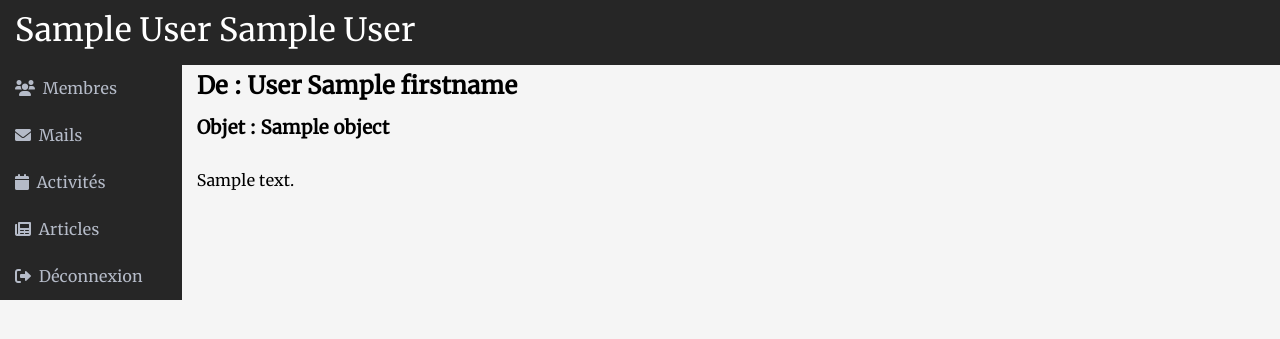
After one commit to LorsGuillou/deuit-ta, a PHP site: template app/Views/admin/templates/readMail.php in a window 1280 px wide. The commit adds this page. Shown: the top 339 px of the page. Run offline with PHP 8.4, Linux system fonts and the light colour scheme; the visitor is signed in with stand-in values (Sample User, id 1); tables that the repository leaves empty or names only in its code hold one stand-in row (values such as "Sample post"); the template is opened without the code that fills it: most values are stand-ins (such as "Sample title", 1, 10 or a date in 2020).

Commit message:
méthode readMail

```diff
--- a/Public/admin/css/style.css
+++ b/Public/admin/css/style.css
@@ -168,3 +168,15 @@ header #bandeau a {
 #dashboard .admin-table tbody tr .action-case a .action-delete {
     color: red;
 }
+
+/* ====================
+=== Lecture de mail ===
+==================== */
+
+#dashboard .read-mail {
+    margin-top: 20px;
+}
+
+#dashboard .read-mail p {
+    margin-top: 35px;
+}
--- a/app/Models/User.php
+++ b/app/Models/User.php
@@ -17,7 +17,7 @@ class User extends Manager {
         $bdd = self::dbConnect();
         $req = $bdd->prepare('SELECT id, lastname, firstname, mail, `password`, avatar, created_at, `role`
                               FROM user
-                              WHERE mail=?');
+                              WHERE mail= ? ');
         $req->execute(array($mail));
 
         return $req;
@@ -54,7 +54,7 @@ class User extends Manager {
 
    public function deleteUser($id) {
      $bdd = self::dbConnect();
-     $req = $bdd->prepare('DELETE FROM user WHERE id=?');
+     $req = $bdd->prepare('DELETE FROM user WHERE id= ? ');
      $req->execute(array($id));
 
      return $req;
--- a/app/Views/admin/layout/header.php
+++ b/app/Views/admin/layout/header.php
@@ -20,7 +20,7 @@
                 <ul id="admin-menu">
                     <li class="admin-item"><a href="indexAdmin.php?action=users"><i class="fa-solid fa-users"></i> Membres</a></li>
                     <li class="admin-item"><a href="indexAdmin.php?action=mails"><i class="fa-solid fa-envelope"></i> Mails</a></li>
-                    <li class="admin-item"><a href="indexAdmin.php?action=meetings"><i class="fa-solid fa-calendar"></i> Rencontres</a></li>
+                    <li class="admin-item"><a href="indexAdmin.php?action=activities"><i class="fa-solid fa-calendar"></i> Activités</a></li>
                     <li class="admin-item"><a href="indexAdmin.php?action=blog"><i class="fa-solid fa-newspaper"></i> Articles</a></li>
                     <li class="admin-item"><a href="indexAdmin.php?action=logout" class="disconnect"><i class="fa-solid fa-right-from-bracket"></i> Déconnexion</a></li>
                 </ul>
--- a/app/Views/admin/templates/meetings.php
+++ b/app/Views/admin/templates/activities.php
@@ -1,6 +1,6 @@
 <?php include_once('app/Views/admin/layout/header.php') ?>
 
 
-            <h1>Rencontres</h1>
+            <h1>Activités</h1>
         </section>
     </main>
--- a/app/Views/admin/templates/mailView.php
+++ /dev/null
@@ -1 +0,0 @@
-<?php include_once('app/Views/admin/layout/header.php') ?>
--- a/app/Views/admin/templates/mails.php
+++ b/app/Views/admin/templates/mails.php
@@ -20,7 +20,7 @@
                             <td><?= $mail['object'] ?></td>
                             <td><?= $mail['created_at'] ?></td>
                             <td class="action-case">
-                                <a href="indexAdmin.php?action=viewMail">
+                                <a href="indexAdmin.php?action=readMail&id=<?= $mail['id'] ?>">
                                     <span class="action-view"><i class="fa-solid fa-eye"></i></span>
                                 </a>
                                 <a href="indexAdmin.php?action=deleteMail&id=<?= $mail['id'] ?>">
--- /dev/null
+++ b/app/Views/admin/templates/readMail.php
@@ -0,0 +1,7 @@
+<?php include_once('app/Views/admin/layout/header.php'); ?>
+
+            <h1>De : <?= $mail['lastname'] ?> <?= $mail['firstname'] ?></h1>
+                <div class="read-mail">
+                    <h3>Objet : <?= $mail['object'] ?></h3>
+                        <p><?= $mail['message'] ?></p>
+                </div>
```
Also changed, not shown: app/Controllers/AdminController.php (+26 -14 lines), app/Models/Contact.php (+14 -2 lines), indexAdmin.php (+9 -3 lines).
